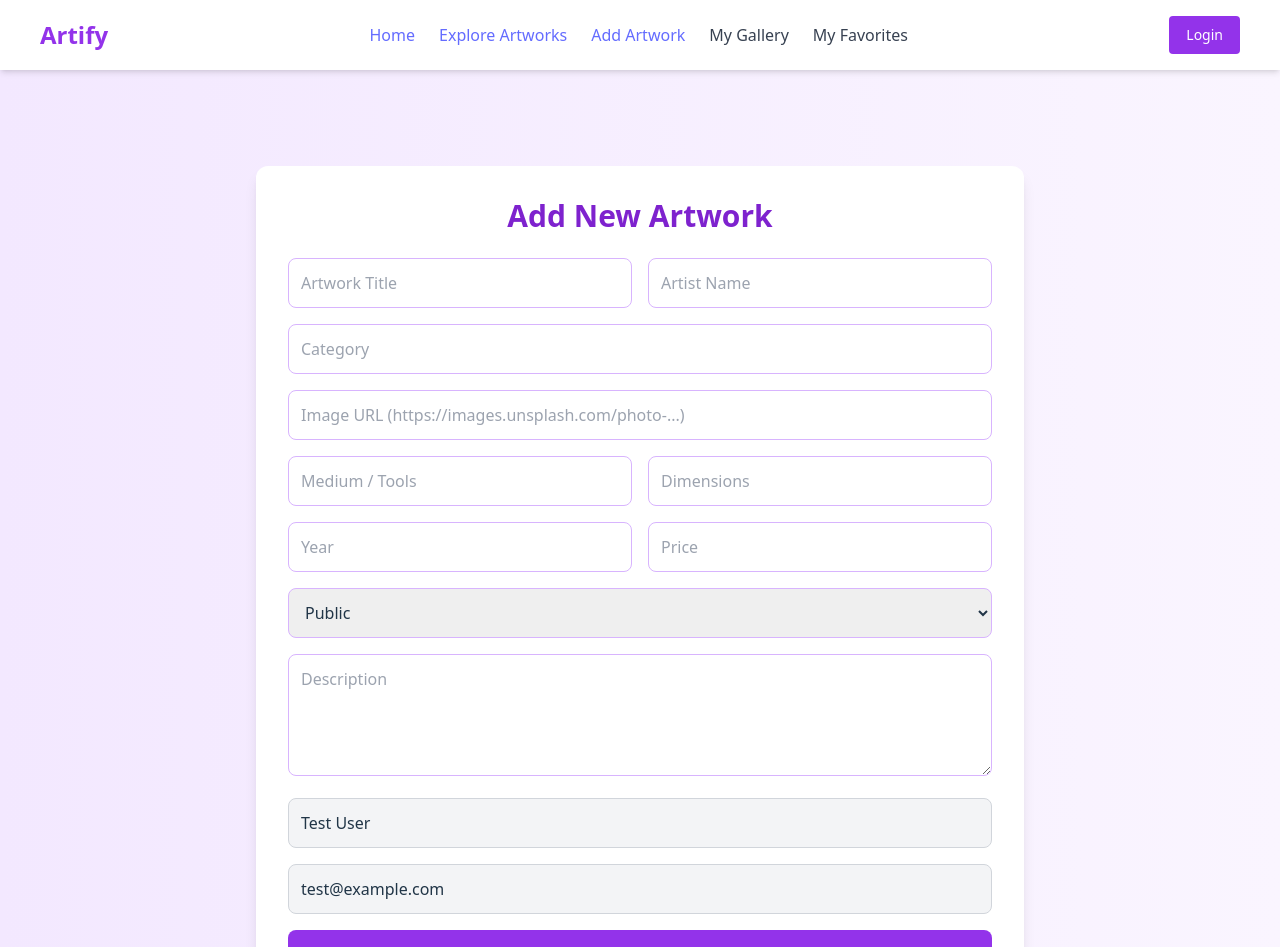
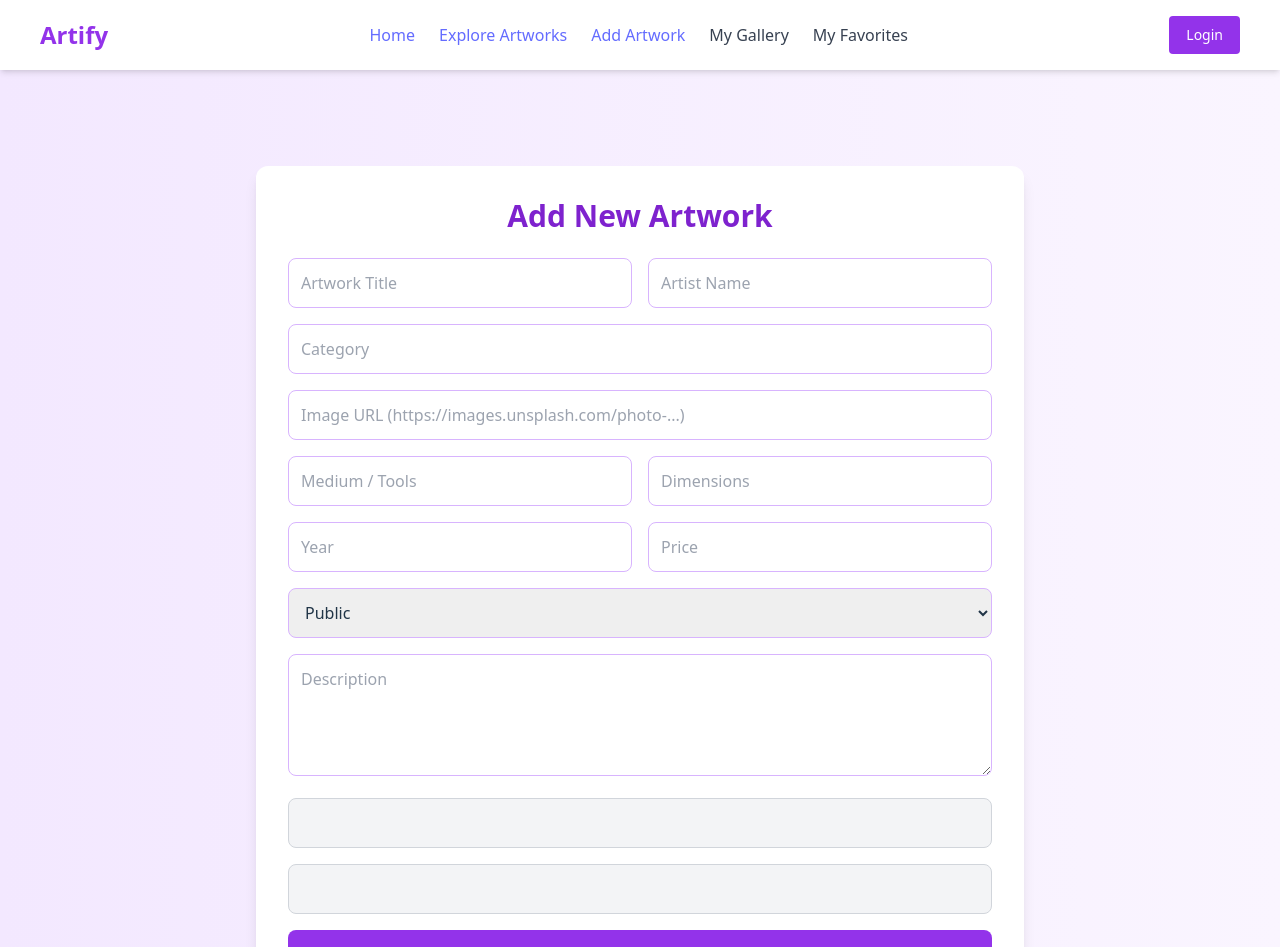
Before and after one commit to Rafsunjany-khan/artify-client, a React (Vite) app: page /addArtwork in a window 1280 px wide. Shown: the top 947 px of the page. Built offline with nearby package versions, Linux system fonts and the light colour scheme; no server answers.

Commit message:
Implement Restrict Add Artwork without login

```diff
--- a/src/pages/AddArtworks.jsx
+++ b/src/pages/AddArtworks.jsx
@@ -1,9 +1,16 @@
-import React, { useState } from "react";
+import React, { useState, useEffect } from "react";
 import axios from "axios";
 import { toast, ToastContainer } from "react-toastify";
 import "react-toastify/dist/ReactToastify.css";
+import { getAuth } from "firebase/auth";
+import app from "../authentication/firebaseConfig";
+import { useNavigate } from "react-router-dom";
+
+const auth = getAuth(app);
 
 const AddArtworks = () => {
+  const navigate = useNavigate();
+  const [user, setUser] = useState(null);
   const [formData, setFormData] = useState({
     title: "",
     artist: "",
@@ -15,9 +22,21 @@ const AddArtworks = () => {
     year: "",
     price: "",
     visibility: "Public",
-    userName: "Test User",
-    userEmail: "test@example.com",
   });
+
+  useEffect(() => {
+    const unsubscribe = auth.onAuthStateChanged((firebaseUser) => {
+      if (firebaseUser) {
+        setUser({
+          displayName: firebaseUser.displayName || "Anonymous",
+          email: firebaseUser.email,
+        });
+      } else {
+        setUser(null);
+      }
+    });
+    return () => unsubscribe();
+  }, []);
 
   const handleChange = (e) => {
     setFormData({ ...formData, [e.target.name]: e.target.value });
@@ -25,12 +44,21 @@ const AddArtworks = () => {
 
   const handleSubmit = async (e) => {
     e.preventDefault();
+    if (!user) {
+      toast.error("You must be logged in to add artwork!", { position: "top-center" });
+      navigate("/login");
+      return;
+    }
+
     try {
-      const updatedData = { ...formData, image: formData.image };
+      const updatedData = {
+        ...formData,
+        userName: user.displayName,
+        userEmail: user.email,
+      };
       const res = await axios.post("http://localhost:5000/api/artworks", updatedData);
       toast.success(res.data.message, { position: "top-center" });
 
-      // Reset form
       setFormData({
         title: "",
         artist: "",
@@ -42,8 +70,6 @@ const AddArtworks = () => {
         year: "",
         price: "",
         visibility: "Public",
-        userName: "Test User",
-        userEmail: "test@example.com",
       });
     } catch (err) {
       console.error("POST Error:", err.response?.data || err.message);
@@ -52,74 +78,42 @@ const AddArtworks = () => {
   };
 
   return (
-<div className="min-h-screen w-screen bg-gradient-to-r from-purple-100 to-purple-50 flex justify-center items-start pt-24">
-     <ToastContainer />
+    <div className="min-h-screen w-screen bg-gradient-to-r from-purple-100 to-purple-50 flex justify-center items-start pt-24">
+      <ToastContainer />
       <div className="w-full max-w-3xl bg-white p-8 rounded-xl shadow-lg">
         <h2 className="text-3xl font-bold text-center text-purple-700 mb-6">Add New Artwork</h2>
 
         <form onSubmit={handleSubmit} className="space-y-4">
           <div className="grid grid-cols-1 md:grid-cols-2 gap-4">
-            <input type="text" name="title" placeholder="Artwork Title" value={formData.title}
-              onChange={handleChange}
-              className="w-full border border-purple-300 p-3 rounded-lg focus:ring-2 focus:ring-purple-400 focus:outline-none"
-              required/>
-            <input type="text" name="artist" placeholder="Artist Name" value={formData.artist}
-              onChange={handleChange}
-              className="w-full border border-purple-300 p-3 rounded-lg focus:ring-2 focus:ring-purple-400 focus:outline-none"
-              required/>
+            <input type="text" name="title" placeholder="Artwork Title" value={formData.title} onChange={handleChange} className="w-full border border-purple-300 p-3 rounded-lg focus:ring-2 focus:ring-purple-400 focus:outline-none" required />
+            <input type="text" name="artist" placeholder="Artist Name" value={formData.artist} onChange={handleChange} className="w-full border border-purple-300 p-3 rounded-lg focus:ring-2 focus:ring-purple-400 focus:outline-none" required />
           </div>
 
-          <input type="text" name="category" placeholder="Category" value={formData.category}
-            onChange={handleChange}
-            className="w-full border border-purple-300 p-3 rounded-lg focus:ring-2 focus:ring-purple-400 focus:outline-none"
-            required/>
+          <input type="text" name="category" placeholder="Category" value={formData.category} onChange={handleChange} className="w-full border border-purple-300 p-3 rounded-lg focus:ring-2 focus:ring-purple-400 focus:outline-none" required />
 
-          <input type="text" name="image" placeholder="Image URL (https://images.unsplash.com/photo-...)"
-            value={formData.image}
-            onChange={handleChange}
-            className="w-full border border-purple-300 p-3 rounded-lg focus:ring-2 focus:ring-purple-400 focus:outline-none"
-            required/>
+          <input type="text" name="image" placeholder="Image URL (https://images.unsplash.com/photo-...)" value={formData.image} onChange={handleChange} className="w-full border border-purple-300 p-3 rounded-lg focus:ring-2 focus:ring-purple-400 focus:outline-none" required />
 
           <div className="grid grid-cols-1 md:grid-cols-2 gap-4">
-            <input type="text" name="medium" placeholder="Medium / Tools" value={formData.medium}
-              onChange={handleChange}
-              className="w-full border border-purple-300 p-3 rounded-lg focus:ring-2 focus:ring-purple-400 focus:outline-none"/>
-            <input type="text" name="dimensions" placeholder="Dimensions" value={formData.dimensions}
-              onChange={handleChange}
-              className="w-full border border-purple-300 p-3 rounded-lg focus:ring-2 focus:ring-purple-400 focus:outline-none"/>
+            <input type="text" name="medium" placeholder="Medium / Tools" value={formData.medium} onChange={handleChange} className="w-full border border-purple-300 p-3 rounded-lg focus:ring-2 focus:ring-purple-400 focus:outline-none" />
+            <input type="text" name="dimensions" placeholder="Dimensions" value={formData.dimensions} onChange={handleChange} className="w-full border border-purple-300 p-3 rounded-lg focus:ring-2 focus:ring-purple-400 focus:outline-none" />
           </div>
 
           <div className="grid grid-cols-1 md:grid-cols-2 gap-4">
-            <input type="number" name="year" placeholder="Year" value={formData.year}
-              onChange={handleChange}
-              className="w-full border border-purple-300 p-3 rounded-lg focus:ring-2 focus:ring-purple-400 focus:outline-none"/>
-            <input type="number" name="price" placeholder="Price" value={formData.price}
-              onChange={handleChange}
-              className="w-full border border-purple-300 p-3 rounded-lg focus:ring-2 focus:ring-purple-400 focus:outline-none"/>
+            <input type="number" name="year" placeholder="Year" value={formData.year} onChange={handleChange} className="w-full border border-purple-300 p-3 rounded-lg focus:ring-2 focus:ring-purple-400 focus:outline-none" />
+            <input type="number" name="price" placeholder="Price" value={formData.price} onChange={handleChange} className="w-full border border-purple-300 p-3 rounded-lg focus:ring-2 focus:ring-purple-400 focus:outline-none" />
           </div>
 
-          <select name="visibility" value={formData.visibility} onChange={handleChange}
-            className="w-full border border-purple-300 p-3 rounded-lg focus:ring-2 focus:ring-purple-400 focus:outline-none">
+          <select name="visibility" value={formData.visibility} onChange={handleChange} className="w-full border border-purple-300 p-3 rounded-lg focus:ring-2 focus:ring-purple-400 focus:outline-none">
             <option value="Public">Public</option>
             <option value="Private">Private</option>
           </select>
 
-          <textarea name="description" placeholder="Description" value={formData.description}
-            onChange={handleChange}
-            rows={4}
-            className="w-full border border-purple-300 p-3 rounded-lg focus:ring-2 focus:ring-purple-400 focus:outline-none"/>
+          <textarea name="description" placeholder="Description" value={formData.description} onChange={handleChange} rows={4} className="w-full border border-purple-300 p-3 rounded-lg focus:ring-2 focus:ring-purple-400 focus:outline-none" />
 
-          <input type="text" value={formData.userName}
-            readOnly
-            className="w-full border border-gray-300 p-3 rounded-lg bg-gray-100"/>
-          <input type="email" value={formData.userEmail}
-            readOnly
-            className="w-full border border-gray-300 p-3 rounded-lg bg-gray-100"/>
+          <input type="text" value={user?.displayName || ""} readOnly className="w-full border border-gray-300 p-3 rounded-lg bg-gray-100" />
+          <input type="email" value={user?.email || ""} readOnly className="w-full border border-gray-300 p-3 rounded-lg bg-gray-100" />
 
-          <button type="submit"
-            className="w-full bg-purple-600 text-white p-3 rounded-lg font-semibold hover:bg-purple-700 transition">
-            Add Artwork
-          </button>
+          <button type="submit" className="w-full bg-purple-600 text-white p-3 rounded-lg font-semibold hover:bg-purple-700 transition">Add Artwork</button>
         </form>
       </div>
     </div>
```
